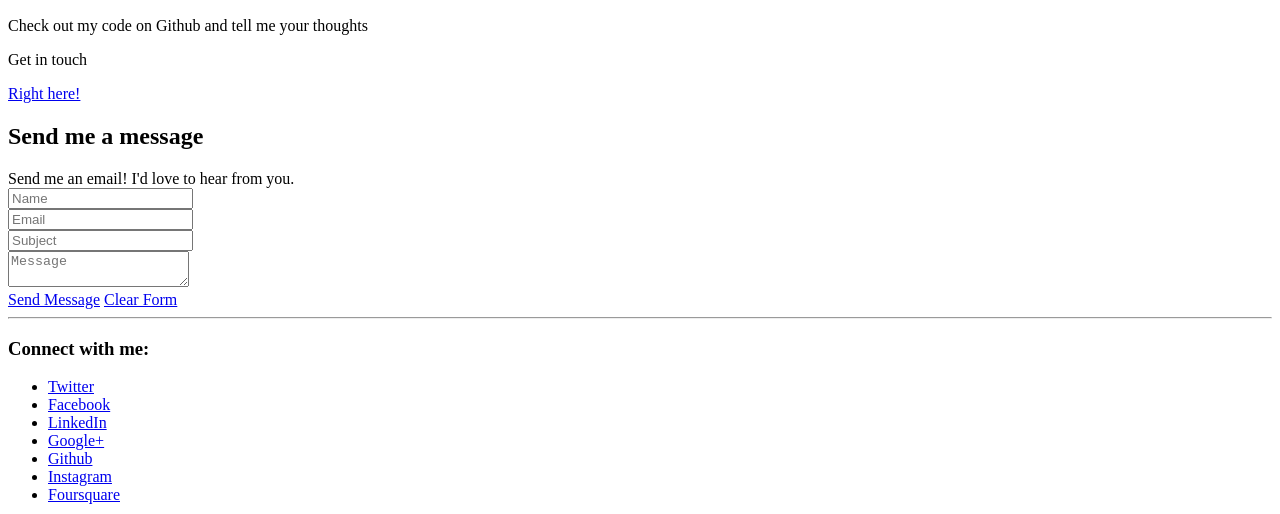
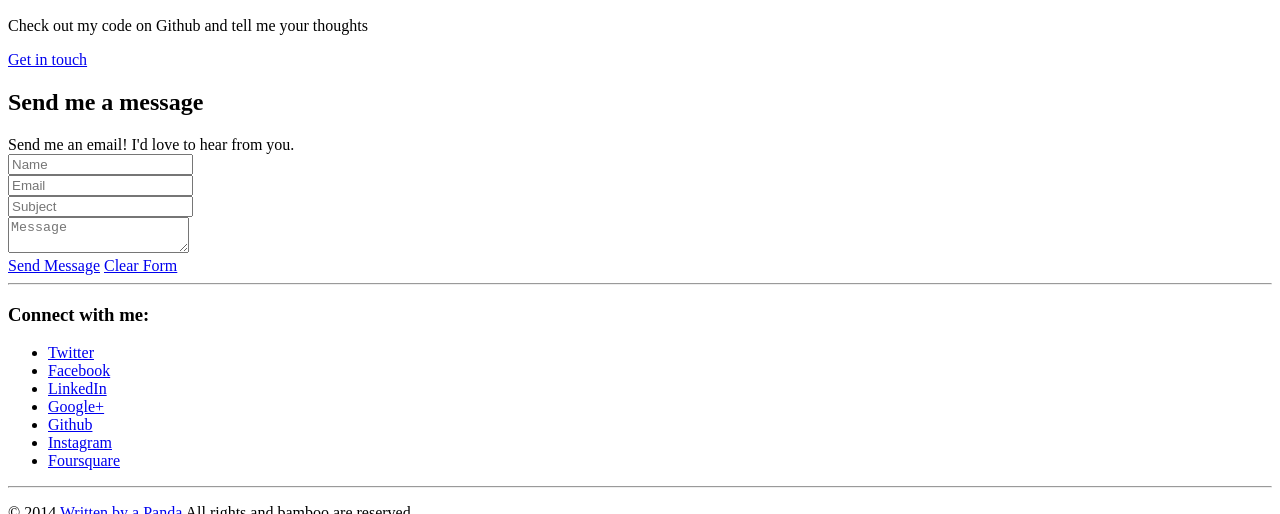
Before and after one commit to WritingPanda/omarquimbaya.com, a plain HTML site: page index.html in a window 1280 px wide. Shown: the part 1132-1646 px from the top of the page. Drawn offline with nearby package versions, Linux system fonts and the light colour scheme; a script that the page names is missing.

Commit message:
Updating content

```diff
--- a/index.html
+++ b/index.html
@@ -23,7 +23,7 @@
 				<li><a href="#work">Mini Resume</a></li>
 				<li><a href="#portfolio">Portfolio</a></li>
 				<li><a href="#contact">Contact</a></li>
-				<li><a href="http://www.writtenbyapanda.com">Blog Coming Soon</a></li>
+				<li><a href="http://www.writtenbyapanda.com">Blog (Coming Soon)</a></li>
 			</ul>
 		</nav>
 
@@ -118,8 +118,7 @@
 					</div>
 				</div>
 				<footer>
-					<p>Get in touch</p>
-					<a href="#contact" class="button button-big">Right here!</a>
+					<a href="#contact" class="button button-big">Get in touch</a>
 				</footer>
 			</article>
 		</div>
```
